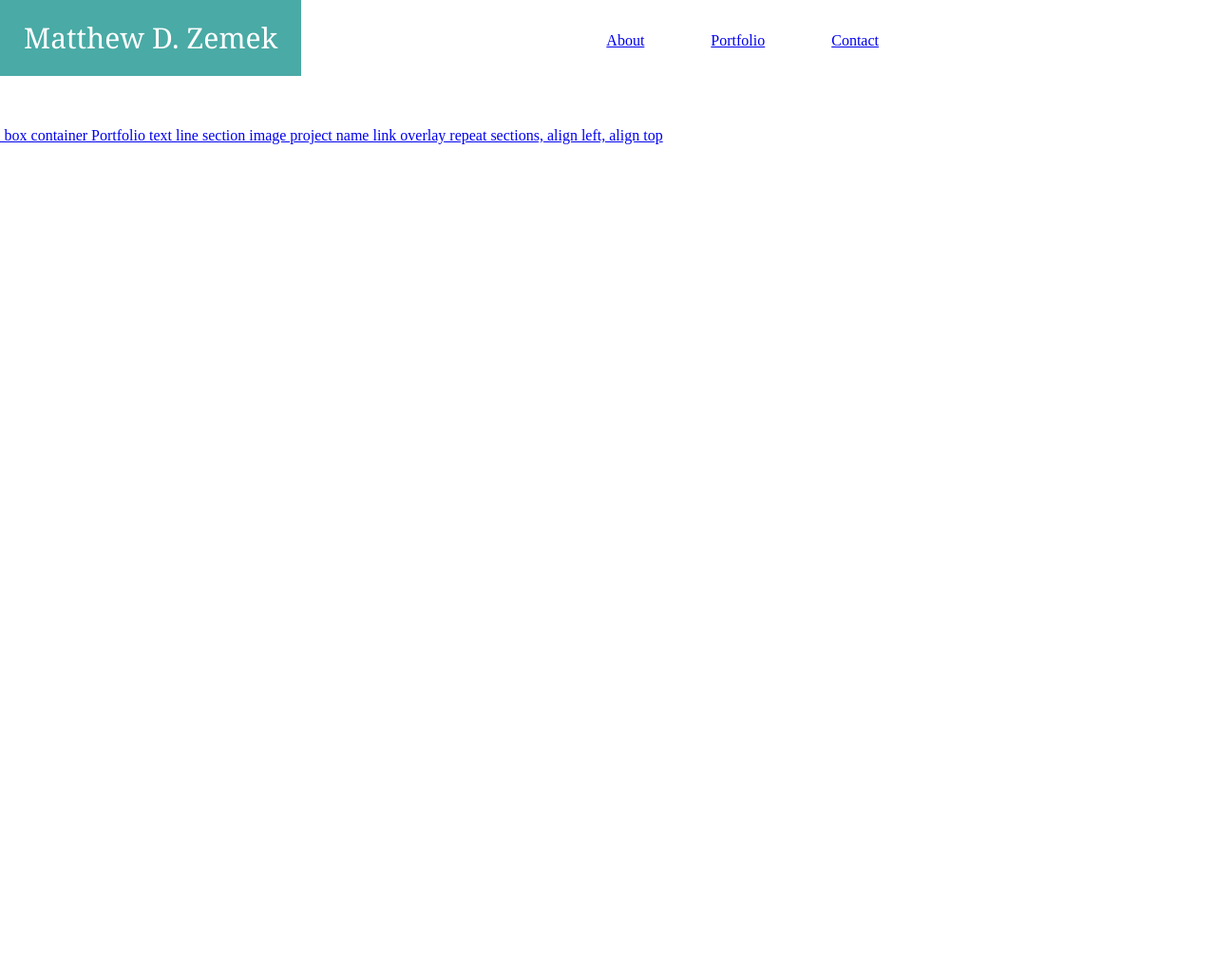
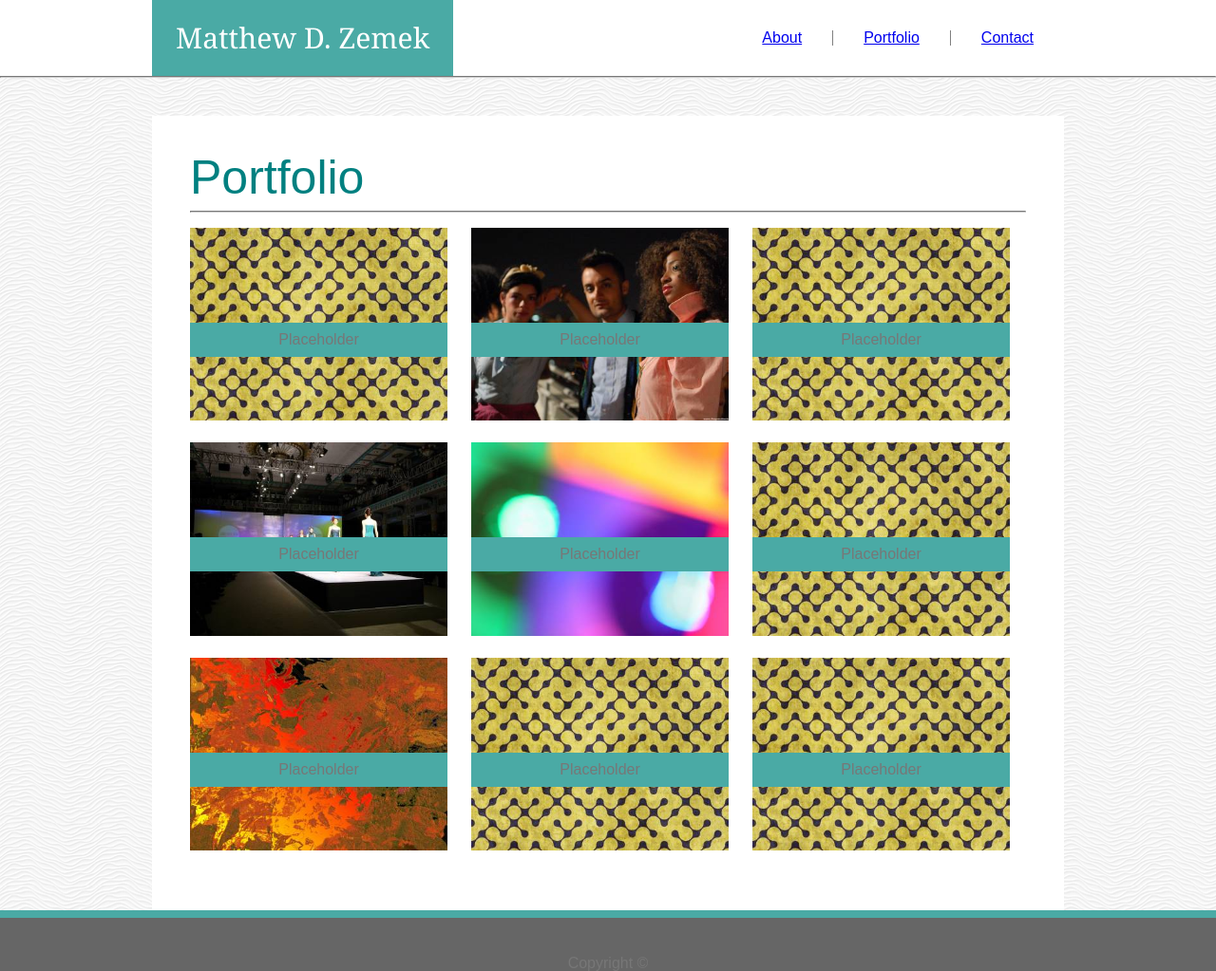
Before and after one commit to Panzemek/Basic-Portfolio, a plain HTML site: page portfolio.html in a window 1280 px wide. Shown: the whole page at 95% size. Before the commit the page ends 800 px from the top, so only its background shows below. Drawn offline with Linux system fonts and the light colour scheme.

Commit message:
Second git push.

```diff
--- a/assets/css/style.css
+++ b/assets/css/style.css
@@ -4,19 +4,20 @@
 
 body {
     color: #777777;
-    font: 'Arial', 'Helvetica Neue', Helvetica, sans-serif;
+    font-family: 'Arial', 'Helvetica Neue', Helvetica, sans-serif;
     margin: 0;
     padding: 0;
-    width: 960px;
-}
-
-section {
-    width: 960px;
+    background-image: url("../images/white-waves.png");
 }
 
 .headSection{
-    clear: both;
-    margin-bottom: 5px;
+    overflow: auto;
+    background: white;
+}
+
+#headerContent {
+    width: 960px;
+    margin: auto;
     overflow: auto;
 }
 
@@ -27,42 +28,128 @@ header {
     float: left;
     padding: 25px;
     font-size: 30px;
-    margin-bottom: 20px;
 }
 
 .indexTab, .portfolioTab, .contactTab {
-
+    font-size: 16px;
     background: #ffffff;
     float: right;
-    padding:35px;
+    margin-top: 32px;
+    margin-bottom: 32px;
+    padding-right: 32px;
+    padding-left: 32px;
 }
 
 .indexTab, .portfolioTab {
-    border-right: grey;
-    border-right-width: 2px;
+    border-right: grey 1px solid;
 }
 
-.contentContainer {
- clear: both;
- position: relative;
- margin-left: 5px;
+hr {
+    margin: 0;
+    padding: 0;
+    border-color: #cccccc;
 }
 
-#background {
-    width: 100%;
-    height: 100%;;
+#contentContainer {
+    margin: auto;
+    position: relative;
+    overflow: auto;
+    width: 960px;
+    height: auto;
+    padding: 40px;
+    background: white;
+    margin-top: 40px;
+}
+
+.contentHeader {
+    font-size: 50px;
+    float: left;
+    color: teal;
+    margin-bottom: 10px;
+}
+
+#line2 {
+    clear: both;
 }
 
 #myPicture {
-    position: absolute;
-    top: 0;
-    left: 0;
+    float: left;
     height: 200px;
     width: 200px;
     margin-right: 10px;
     margin-bottom: 10px;
 }
 
-#aboutMe {
-    float: inherit;
+#aboutText {
+    float: left;
+    font-size: 18px;
+    line-height: 25px;
 }
+
+footer {
+    border-top: #4aaaa5 8px solid;
+    padding-top: 40px;
+    background: #666666;
+    text-align: center;
+    font: white;
+}
+
+h3 {
+    font-size: 150%;
+}
+
+.smallTextBox {
+    margin-top: 3px;
+    width: 100%;
+    height: 34px;
+}
+
+.largeTextBox {
+    margin-top: 3px;
+    width: 100%;
+    height: 200px;
+}
+
+h5 {
+    float: left;
+    margin-top: 6px;
+    padding: 10px;
+    font-size: 200%;
+    background: #4aaaa5;
+}
+
+.projectElementLeft, .projectElementCenter, .projectElementRight {
+    position: relative;
+    left: 0;
+    float: left;
+    overflow: auto;
+    margin-block-end: 20px;
+}
+
+.projectElementLeft, .projectElementCenter {
+    margin-right: 25px;
+}
+
+.blankProject {
+    visibility: hidden;
+}
+
+.placeholder {
+    height: auto;
+    width: auto;
+    max-width: 271px;
+    max-height: 207px;
+}
+
+#project1 {
+    top: 20%;
+}
+
+h4 {
+    position: absolute;
+    top: 100px;
+    background: #4aaaa5;
+    width: 100%;
+    padding: 10px;
+    text-align: center;
+}
--- a/portfolio.html
+++ b/portfolio.html
@@ -1,5 +1,7 @@
 <!DOCTYPE html>
 <head>
+
+    <meta charset="UTF-8">
 
     <title>Worldwide Zemek</title>
 
@@ -10,35 +12,104 @@
 
 <body>
 
-    <section>
-        <header id="header">Matthew D. Zemek</header>
+    <section class="headSection">
+        <div id="headerContent">
+            <header id="header">Matthew D. Zemek</header>
 
-        <a class="contactTab" href="contact.html">Contact</h2>
+            <a class="contactTab" href="contact.html">Contact</a>
+            <a class="portfolioTab" href="portfolio.html">Portfolio</a>
+            <a class="indexTab" href="index.html">About</a>
+        </div>
 
-        <a class="portfolioTab" href="portfolio.html">Portfolio</h2>
+    </section>
 
-        <a class="indexTab" href="index.html">About</h2>
+    <hr>
 
-        </section>
+    <section id="contentContainer">
 
-    <section>
+        <h2 class="contentHeader">Portfolio</h2>
 
-        white box container
+        <hr id="line2">
 
-            Portfolio text
+        <br>
 
-            line
+        <div class="projectElementLeft" id="project1">
 
-            section
-                image
-                project name link overlay
+            <img class="placeholder" src="assets/images/placeholder1.jpg" alt="placeholder image">
 
-            repeat sections, align left, align top
+            <h4>Placeholder</h4>
+
+        </div>
+
+        <div class="projectElementCenter" id="project2">
+
+            <img class="placeholder" src="assets/images/placeholder2.jpg" alt="placeholder image">
+
+            <h4>Placeholder</h4>
+
+        </div>
+
+        <div class="projectElementRight" class="blankProject">
+
+            <img class="placeholder" src="assets/images/placeholder1.jpg" alt="placeholder image">
+
+            <h4>Placeholder</h4>
+
+        </div>
+
+        <div class="projectElementLeft" id="project3">
+
+            <img class="placeholder" src="assets/images/placeholder3.jpg" alt="placeholder image">
+
+            <h4>Placeholder</h4>
+
+        </div>
+
+
+        <div class="projectElementCenter" id="project4">
+
+            <img class="placeholder" src="assets/images/placeholder4.jpg" alt="placeholder image">
+
+            <h4>Placeholder</h4>
+
+        </div>
+
+        <div class="projectElementRight" class="blankProject">
+
+            <img class="placeholder" src="assets/images/placeholder1.jpg" alt="placeholder image">
+
+            <h4>Placeholder</h4>
+
+        </div>
+
+        <div class="projectElementLeft" id="project5">
+
+            <img class="placeholder" src="assets/images/placeholder5.jpg" alt="placeholder image">
+
+            <h4>Placeholder</h4>
+
+        </div>
+
+        <div class="projectElementCenter" class="blankProject">
+
+            <img class="placeholder" src="assets/images/placeholder1.jpg" alt="placeholder image">
+
+            <h4>Placeholder</h4>
+
+        </div>
+
+        <div class="projectElementRight" class="blankProject">
+
+            <img class="placeholder" src="assets/images/placeholder1.jpg" alt="placeholder image">
+
+            <h4>Placeholder</h4>
+
+        </div>
 
     </section>
 
     <footer>
+        <p>Copyright ©</p>
+    </footer>
 
-
-    </footer>
 </body>
```
Also changed, not shown: contact.html (+28 -19 lines), index.html (+22 -17 lines), assets/images/placeholder1.jpg (added), assets/images/placeholder2.jpg (added), assets/images/placeholder3.jpg (added), assets/images/placeholder4.jpg (added), assets/images/placeholder5.jpg (added).
